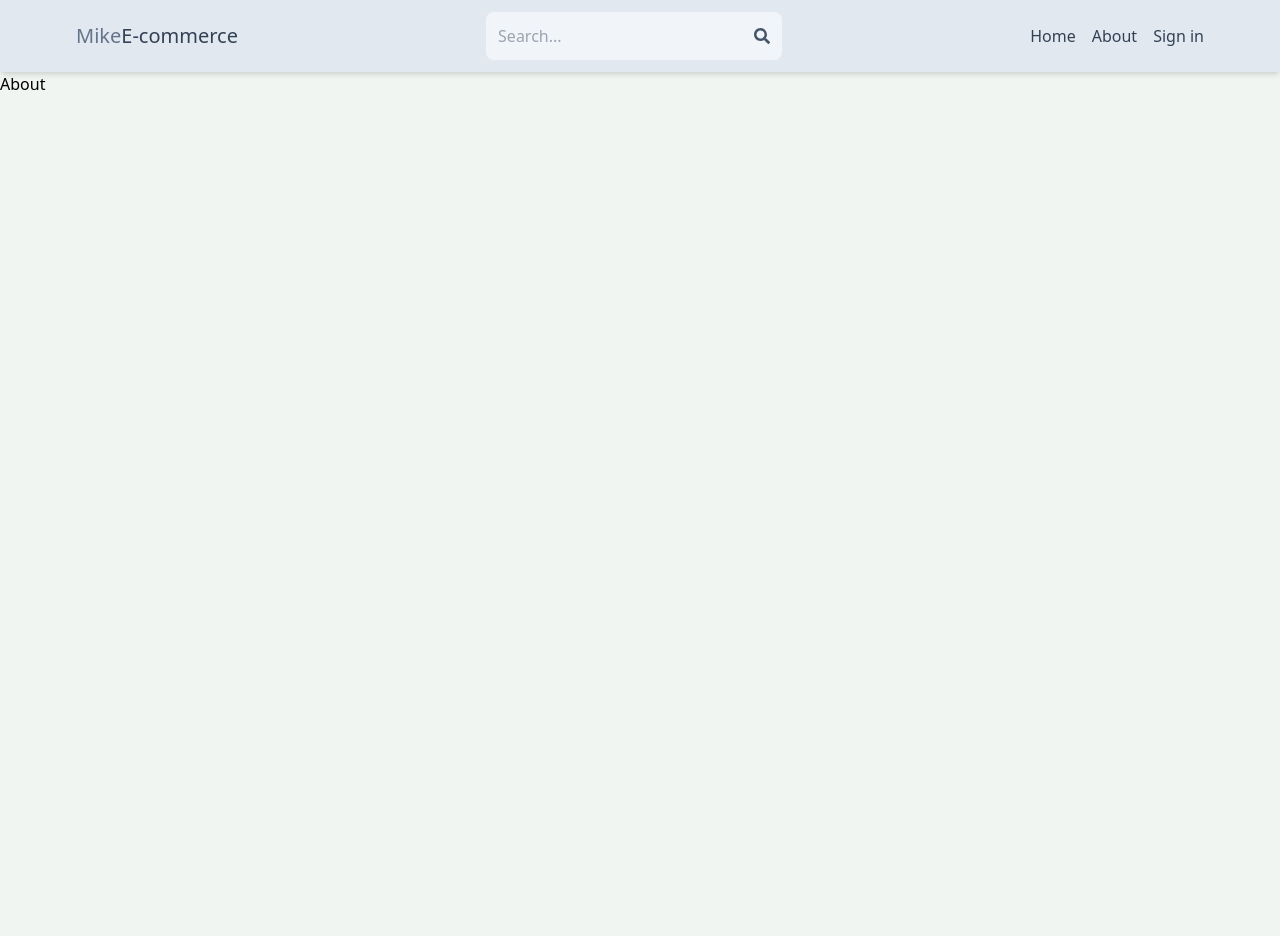
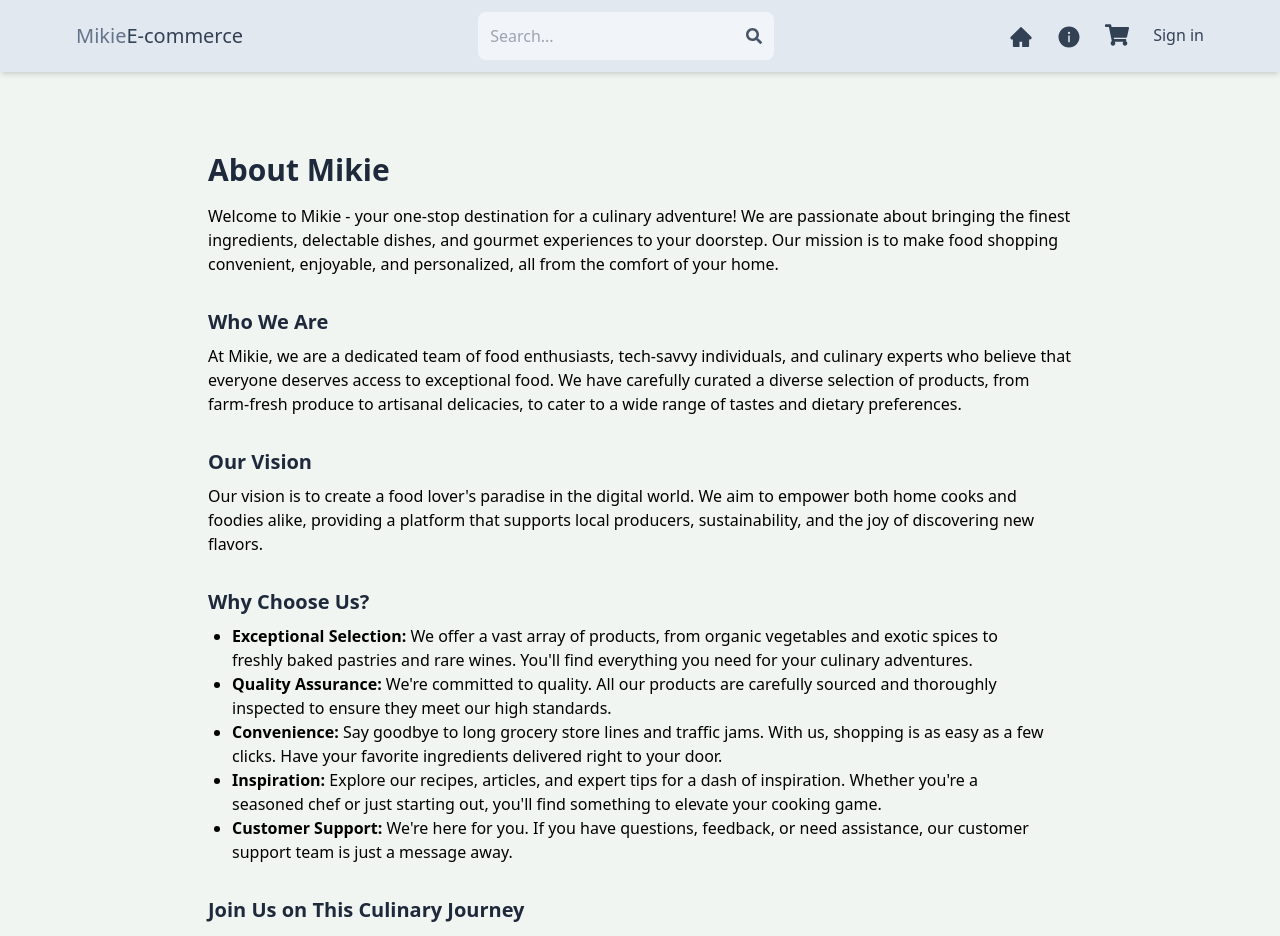
Before and after one commit to Mike5366/Claires-collection, a React (Vite) app in the folder client/: page /about in a window 1280 px wide. Shown: the top 936 px of the page. Before the commit the page ends 800 px from the top, so only its background shows below. Built offline with nearby package versions, Linux system fonts and the light colour scheme; no server answers.

Commit message:
complete about page and change the header icon

```diff
--- a/client/index.html
+++ b/client/index.html
@@ -2,9 +2,8 @@
 <html lang="en">
   <head>
     <meta charset="UTF-8" />
-    <link rel="icon" type="image/svg+xml" href="/vite.svg" />
     <meta name="viewport" content="width=device-width, initial-scale=1.0" />
-    <title>Mike's E-commerce</title>
+    <title>Mikie E-commerce</title>
   </head>
   <body>
     <div id="root"></div>
--- a/client/src/components/Header.jsx
+++ b/client/src/components/Header.jsx
@@ -2,6 +2,8 @@ import { FaSearch } from "react-icons/fa";
 import { Link, useNavigate } from "react-router-dom";
 import { useSelector } from "react-redux";
 import { useEffect, useState } from "react";
+import { AiFillHome, AiFillInfoCircle } from "react-icons/ai";
+import { FaShoppingCart } from "react-icons/fa";
 
 export default function Header() {
   const { currentUser } = useSelector((state) => state.user);
@@ -18,18 +20,18 @@ export default function Header() {
 
   useEffect(() => {
     const urlParams = new URLSearchParams(location.search);
-    const searchTermFromUrl = urlParams.get('searchTerm');
-    if(searchTermFromUrl){
-      setSearchTerm(searchTermFromUrl)
+    const searchTermFromUrl = urlParams.get("searchTerm");
+    if (searchTermFromUrl) {
+      setSearchTerm(searchTermFromUrl);
     }
-  }, [location.search])
+  }, [location.search]);
 
   return (
     <header className="bg-slate-200 shadow-md">
       <div className="flex justify-between items-center max-w-6xl mx-auto p-3">
         <Link to="/">
           <h1 className="front-bold text-sm sm:text-xl flex flex-wrap">
-            <span className="text-slate-500"> Mike </span>
+            <span className="text-slate-500"> Mikie </span>
             <span className="text-slate-700"> E-commerce</span>
           </h1>
         </Link>
@@ -48,16 +50,17 @@ export default function Header() {
             <FaSearch className="text-slate-600" />
           </button>
         </form>
-        <ul className="flex gap-4">
+        <ul className="flex gap-6">
           <Link to="/">
-            <li className="hidden sm:inline text-slate-700 hover:underline">
-              Home
+            <li>
+              <AiFillHome className="hidden md:inline text-slate-700 hover:opacity-95 text-2xl" />
             </li>
           </Link>
           <Link to="/about">
-            <li className="hidden sm:inline text-slate-700 hover:underline">
-              About
-            </li>
+            <AiFillInfoCircle className="hidden md:inline text-slate-700 hover:opacity-95 text-2xl" />
+          </Link>
+          <Link to="/">
+            <FaShoppingCart className="text-slate-700 hover:opacity-95 text-2xl" />
           </Link>
           <Link to="/profile">
             {currentUser ? (
--- a/client/src/pages/About.jsx
+++ b/client/src/pages/About.jsx
@@ -1,7 +1,83 @@
-import React from 'react'
+import React from "react";
 
 export default function About() {
   return (
-    <div>About</div>
-  )
+    <div className="py-20 px-4 max-w-4xl mx-auto">
+      <h1 className="text-3xl font-bold mb-4 text-slate-800">About Mikie</h1>
+      <p>
+        Welcome to Mikie - your one-stop destination for a culinary adventure!
+        We are passionate about bringing the finest ingredients, delectable
+        dishes, and gourmet experiences to your doorstep. Our mission is to make
+        food shopping convenient, enjoyable, and personalized, all from the
+        comfort of your home.
+      </p>
+      <h2 className="text-xl font-semibold mt-8 mb-2 text-slate-800">
+        Who We Are
+      </h2>
+      <p>
+        At Mikie, we are a dedicated team of food enthusiasts, tech-savvy
+        individuals, and culinary experts who believe that everyone deserves
+        access to exceptional food. We have carefully curated a diverse
+        selection of products, from farm-fresh produce to artisanal delicacies,
+        to cater to a wide range of tastes and dietary preferences.
+      </p>
+      <h2 className="text-xl font-semibold mt-8 mb-2 text-slate-800">
+        Our Vision
+      </h2>
+      <p>
+        Our vision is to create a food lover's paradise in the digital world. We
+        aim to empower both home cooks and foodies alike, providing a platform
+        that supports local producers, sustainability, and the joy of
+        discovering new flavors.
+      </p>
+      <h2 className="text-xl font-semibold mt-8 mb-2 text-slate-800">
+        Why Choose Us?
+      </h2>
+      <div className="mx-6">
+        <ul className="list-disc">
+          <li>
+            <span className="font-semibold">Exceptional Selection: </span>We
+            offer a vast array of products, from organic vegetables and exotic
+            spices to freshly baked pastries and rare wines. You'll find
+            everything you need for your culinary adventures.
+          </li>
+          <li>
+            <span className="font-semibold">Quality Assurance: </span>We're
+            committed to quality. All our products are carefully sourced and
+            thoroughly inspected to ensure they meet our high standards.
+          </li>
+          <li>
+            <span className="font-semibold">Convenience: </span>Say goodbye to
+            long grocery store lines and traffic jams. With us, shopping is as
+            easy as a few clicks. Have your favorite ingredients delivered right
+            to your door.
+          </li>
+          <li>
+            <span className="font-semibold">Inspiration: </span>Explore our
+            recipes, articles, and expert tips for a dash of inspiration.
+            Whether you're a seasoned chef or just starting out, you'll find
+            something to elevate your cooking game.
+          </li>
+          <li>
+            <span className="font-semibold">Customer Support: </span>We're here
+            for you. If you have questions, feedback, or need assistance, our
+            customer support team is just a message away.
+          </li>
+        </ul>
+      </div>
+      <h2 className="text-xl font-semibold mt-8 mb-2 text-slate-800">
+        Join Us on This Culinary Journey
+      </h2>
+      <p>
+        Thank you for choosing Mikie as your food
+        shopping destination. We invite you to explore our website, discover new
+        tastes, and embark on a culinary journey like no other. Together, we can
+        turn every meal into a delicious adventure.
+      </p>
+
+      <h2 className="text-md font-semibold mt-8 mb-4 text-slate-800">
+        Mikie - Where Every Bite Tells a Story.
+      </h2>
+    </div>
+  );
 }
--- a/client/src/pages/Home.jsx
+++ b/client/src/pages/Home.jsx
@@ -111,7 +111,7 @@ export default function Home() {
       </div>
 
       {/* swiper */}
-      <Swiper autoplay={{ delay: 4000 }} pagination>
+      <Swiper autoplay={{ delay: 4000 }}>
         {offerListings &&
           offerListings.length > 0 &&
           offerListings.map((listing) => (
```
